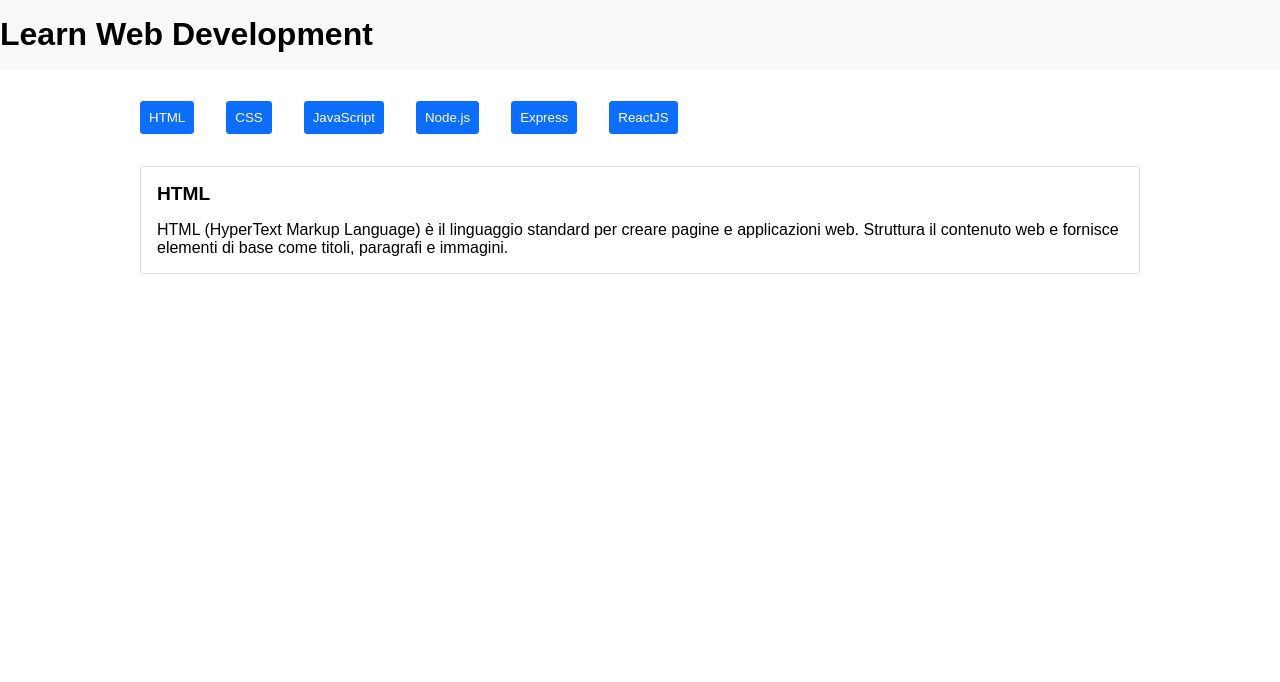
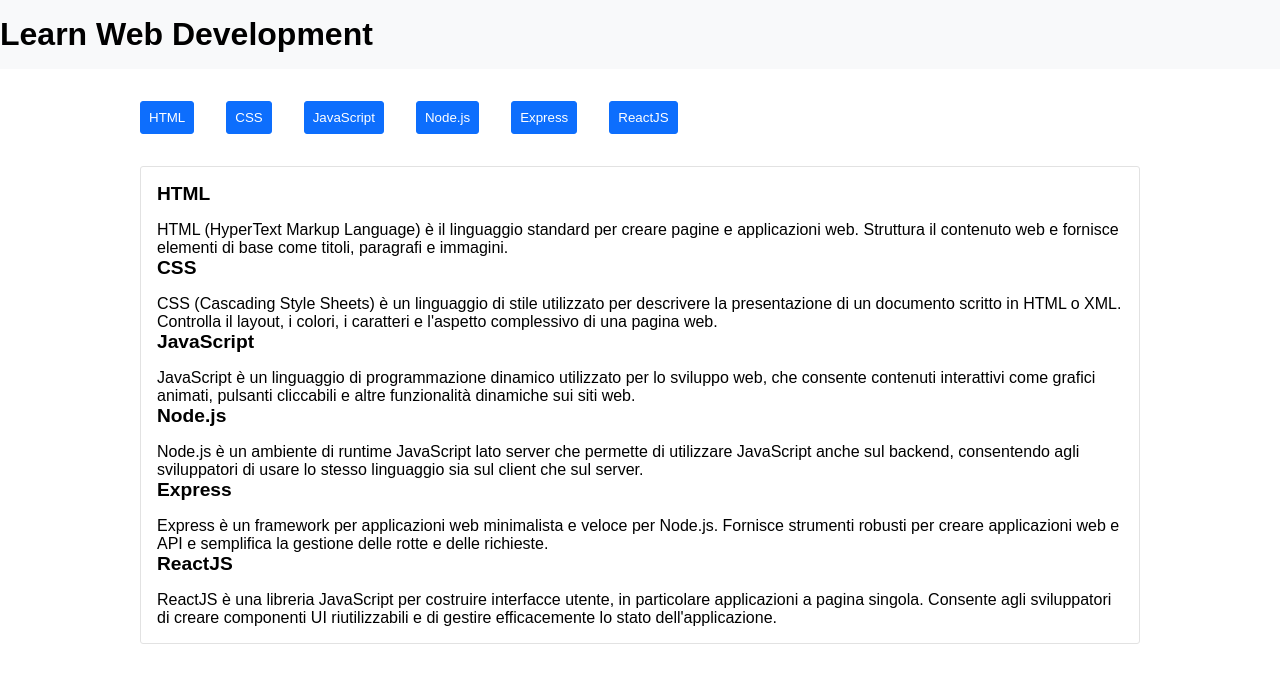
Before and after one commit to petraalpigiano/react-use-state, a React (Vite) app: page / in a window 1280 px wide. Shown: the top 682 px of the page. Built offline with nearby package versions, Linux system fonts and the light colour scheme.

Commit message:
add card

```diff
--- a/src/App.jsx
+++ b/src/App.jsx
@@ -1,3 +1,7 @@
+import languages from "./data/languages";
+import Button from "./components/Button";
+import Card from "./components/Card";
+
 export default function App() {
   return (
     <>
@@ -14,12 +18,15 @@
           <button className="button">ReactJS</button>
         </div>
         <div className="container-card">
-          <div className="card-title">HTML</div>
-          <div className="card-content">
-            HTML (HyperText Markup Language) è il linguaggio standard per creare
-            pagine e applicazioni web. Struttura il contenuto web e fornisce
-            elementi di base come titoli, paragrafi e immagini.
-          </div>
+          {languages.map(function (currentLanguage) {
+            return (
+              <Card
+                key={currentLanguage.id}
+                title={currentLanguage.title}
+                description={currentLanguage.description}
+              />
+            );
+          })}
         </div>
       </div>
     </>
--- /dev/null
+++ b/src/components/Button.jsx
@@ -0,0 +1,3 @@
+export default function Button() {
+  <button className="button">Ciao</button>;
+}
--- /dev/null
+++ b/src/components/Card.jsx
@@ -0,0 +1,10 @@
+export default function Card({ id, title, description }) {
+  return (
+    <>
+      <div className="card" id={id}>
+        <div className="card-title">{title}</div>
+        <div className="card-content">{description}</div>
+      </div>
+    </>
+  );
+}
--- a/src/data/languages.js
+++ b/src/data/languages.js
@@ -2,31 +2,38 @@
   {
     id: 1,
     title: "HTML",
-    description: "HTML (HyperText Markup Language) è il linguaggio standard per creare pagine e applicazioni web. Struttura il contenuto web e fornisce elementi di base come titoli, paragrafi e immagini."
+    description:
+      "HTML (HyperText Markup Language) è il linguaggio standard per creare pagine e applicazioni web. Struttura il contenuto web e fornisce elementi di base come titoli, paragrafi e immagini.",
   },
   {
     id: 2,
     title: "CSS",
-    description: "CSS (Cascading Style Sheets) è un linguaggio di stile utilizzato per descrivere la presentazione di un documento scritto in HTML o XML. Controlla il layout, i colori, i caratteri e l'aspetto complessivo di una pagina web."
+    description:
+      "CSS (Cascading Style Sheets) è un linguaggio di stile utilizzato per descrivere la presentazione di un documento scritto in HTML o XML. Controlla il layout, i colori, i caratteri e l'aspetto complessivo di una pagina web.",
   },
   {
     id: 3,
     title: "JavaScript",
-    description: "JavaScript è un linguaggio di programmazione dinamico utilizzato per lo sviluppo web, che consente contenuti interattivi come grafici animati, pulsanti cliccabili e altre funzionalità dinamiche sui siti web."
+    description:
+      "JavaScript è un linguaggio di programmazione dinamico utilizzato per lo sviluppo web, che consente contenuti interattivi come grafici animati, pulsanti cliccabili e altre funzionalità dinamiche sui siti web.",
   },
   {
     id: 4,
     title: "Node.js",
-    description: "Node.js è un ambiente di runtime JavaScript lato server che permette di utilizzare JavaScript anche sul backend, consentendo agli sviluppatori di usare lo stesso linguaggio sia sul client che sul server."
+    description:
+      "Node.js è un ambiente di runtime JavaScript lato server che permette di utilizzare JavaScript anche sul backend, consentendo agli sviluppatori di usare lo stesso linguaggio sia sul client che sul server.",
   },
   {
     id: 5,
     title: "Express",
-    description: "Express è un framework per applicazioni web minimalista e veloce per Node.js. Fornisce strumenti robusti per creare applicazioni web e API e semplifica la gestione delle rotte e delle richieste."
+    description:
+      "Express è un framework per applicazioni web minimalista e veloce per Node.js. Fornisce strumenti robusti per creare applicazioni web e API e semplifica la gestione delle rotte e delle richieste.",
   },
   {
     id: 6,
     title: "ReactJS",
-    description: "ReactJS è una libreria JavaScript per costruire interfacce utente, in particolare applicazioni a pagina singola. Consente agli sviluppatori di creare componenti UI riutilizzabili e di gestire efficacemente lo stato dell'applicazione."
-  }
+    description:
+      "ReactJS è una libreria JavaScript per costruire interfacce utente, in particolare applicazioni a pagina singola. Consente agli sviluppatori di creare componenti UI riutilizzabili e di gestire efficacemente lo stato dell'applicazione.",
+  },
 ];
+export default languages;
```
